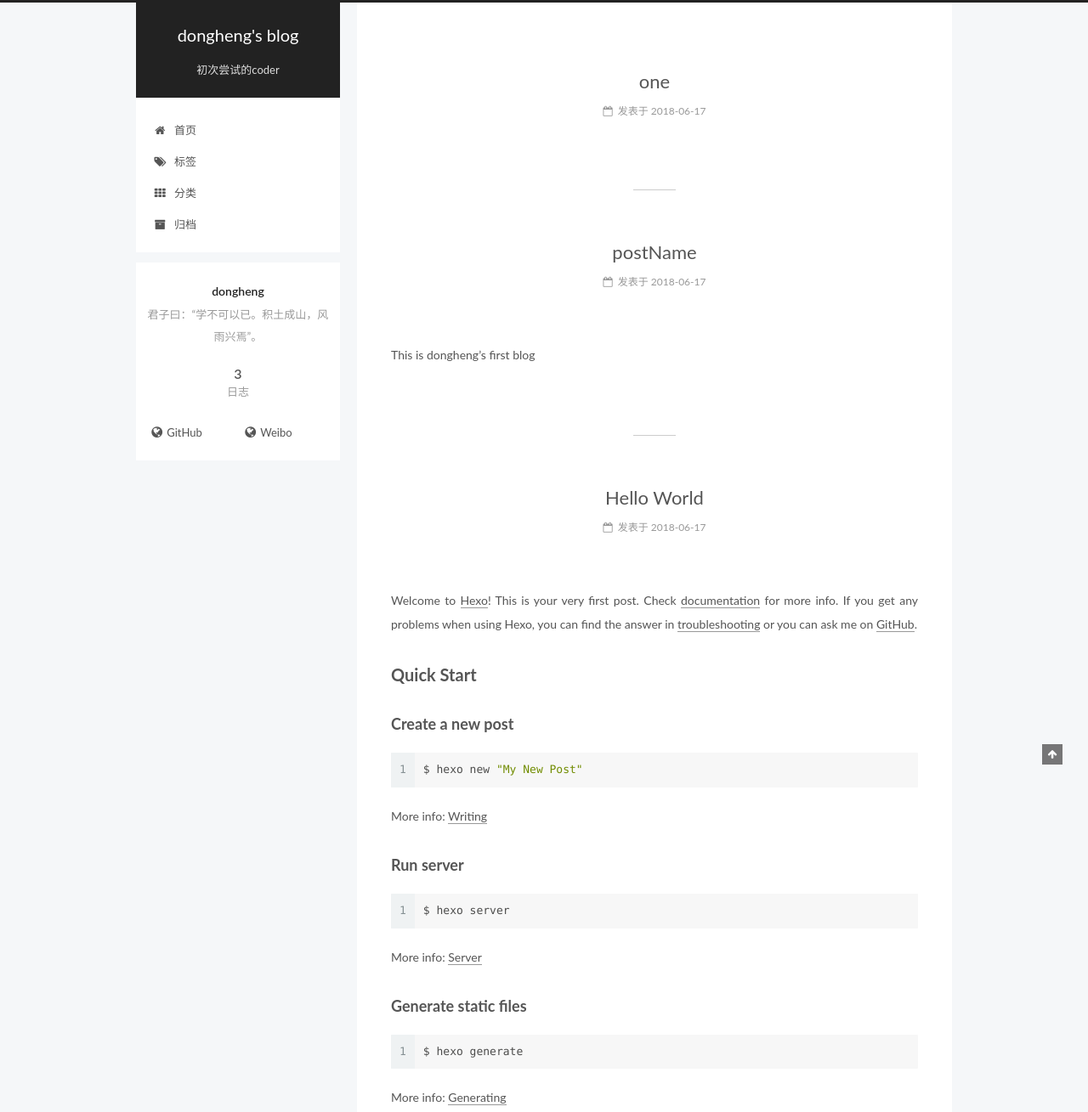
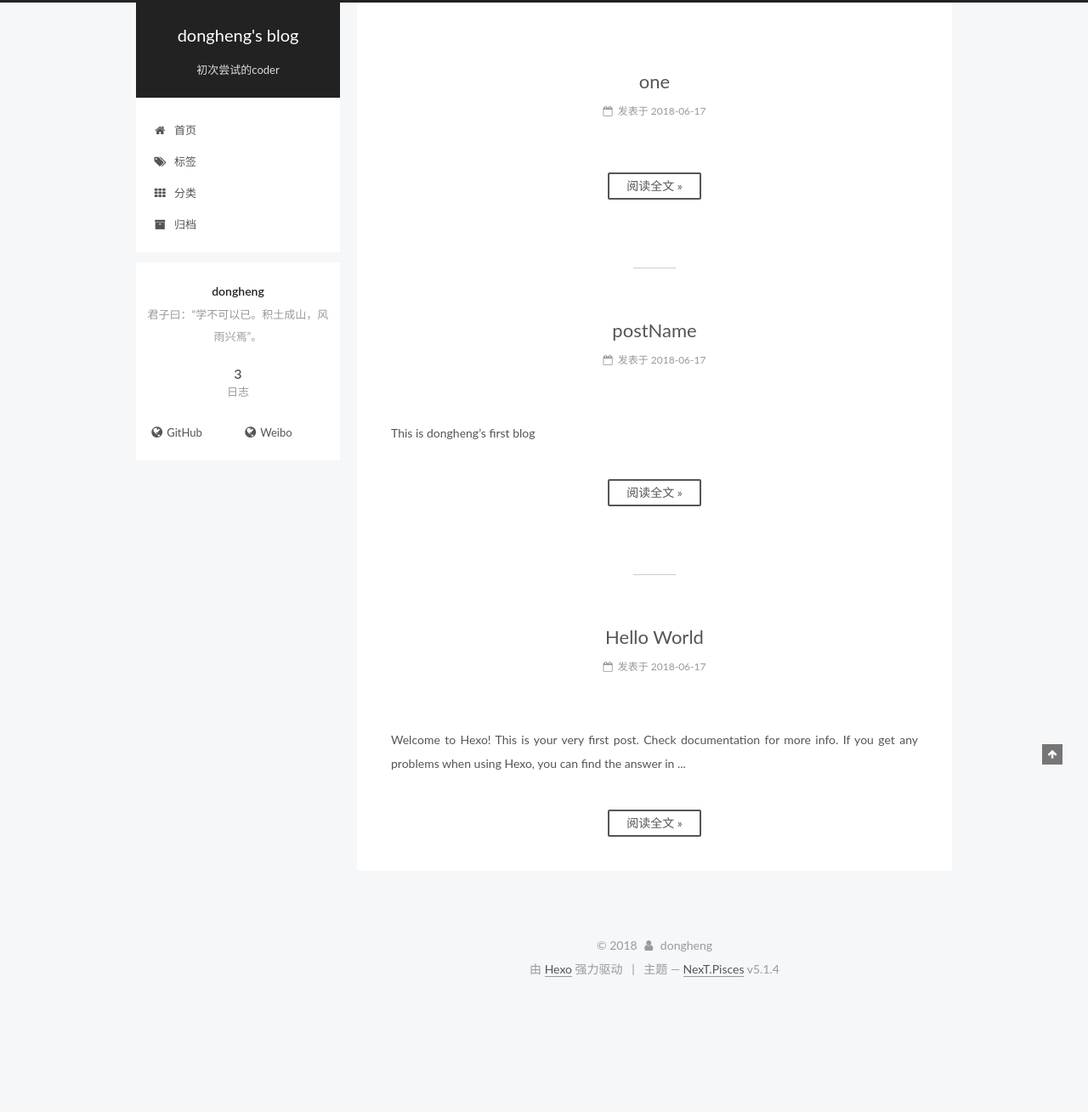
Before and after one commit to fantasticboy/dongheng.github.io, a plain HTML site: page index.html in a window 1280 px wide. Shown: the top 1309 px of the page at 85% size. After the commit the page ends 1175 px from the top, so only its background shows below. Drawn offline with Linux system fonts and the light colour scheme.

Commit message:
Site updated: 2018-06-24 15:51:04

```diff
--- a/css/main.css
+++ b/css/main.css
@@ -1832,7 +1832,7 @@ pre .javascript .function {
   width: 4px;
   height: 4px;
   border-radius: 50%;
-  background: #99afff;
+  background: #ff5de9;
 }
 .links-of-blogroll {
   font-size: 13px;
--- a/index.html
+++ b/index.html
@@ -325,6 +325,13 @@
 
 
 
+          <!--noindex-->
+          <div class="post-button text-center">
+            <a class="btn" href="/2018/06/17/one/#more" rel="contents">
+              阅读全文 &raquo;
+            </a>
+          </div>
+          <!--/noindex-->
 
 
     </div>
@@ -442,9 +449,16 @@
 
 
 
-            <p>This is dongheng’s first blog</p>
+          This is dongheng’s first blog
 
 
+          <!--noindex-->
+          <div class="post-button text-center">
+            <a class="btn" href="/2018/06/17/postName/#more" rel="contents">
+              阅读全文 &raquo;
+            </a>
+          </div>
+          <!--/noindex-->
 
 
     </div>
@@ -562,17 +576,15 @@
 
 
 
-            <p>Welcome to <a href="https://hexo.io/" target="_blank" rel="noopener">Hexo</a>! This is your very first post. Check <a href="https://hexo.io/docs/" target="_blank" rel="noopener">documentation</a> for more info. If you get any problems when using Hexo, you can find the answer in <a href="https://hexo.io/docs/troubleshooting.html" target="_blank" rel="noopener">troubleshooting</a> or you can ask me on <a href="https://github.com/hexojs/hexo/issues" target="_blank" rel="noopener">GitHub</a>.</p>
-<h2 id="Quick-Start"><a href="#Quick-Start" class="headerlink" title="Quick Start"></a>Quick Start</h2><h3 id="Create-a-new-post"><a href="#Create-a-new-post" class="headerlink" title="Create a new post"></a>Create a new post</h3><figure class="highlight bash"><table><tr><td class="gutter"><pre><span class="line">1</span><br></pre></td><td class="code"><pre><span class="line">$ hexo new <span class="string">"My New Post"</span></span><br></pre></td></tr></table></figure>
-<p>More info: <a href="https://hexo.io/docs/writing.html" target="_blank" rel="noopener">Writing</a></p>
-<h3 id="Run-server"><a href="#Run-server" class="headerlink" title="Run server"></a>Run server</h3><figure class="highlight bash"><table><tr><td class="gutter"><pre><span class="line">1</span><br></pre></td><td class="code"><pre><span class="line">$ hexo server</span><br></pre></td></tr></table></figure>
-<p>More info: <a href="https://hexo.io/docs/server.html" target="_blank" rel="noopener">Server</a></p>
-<h3 id="Generate-static-files"><a href="#Generate-static-files" class="headerlink" title="Generate static files"></a>Generate static files</h3><figure class="highlight bash"><table><tr><td class="gutter"><pre><span class="line">1</span><br></pre></td><td class="code"><pre><span class="line">$ hexo generate</span><br></pre></td></tr></table></figure>
-<p>More info: <a href="https://hexo.io/docs/generating.html" target="_blank" rel="noopener">Generating</a></p>
-<h3 id="Deploy-to-remote-sites"><a href="#Deploy-to-remote-sites" class="headerlink" title="Deploy to remote sites"></a>Deploy to remote sites</h3><figure class="highlight bash"><table><tr><td class="gutter"><pre><span class="line">1</span><br></pre></td><td class="code"><pre><span class="line">$ hexo deploy</span><br></pre></td></tr></table></figure>
-<p>More info: <a href="https://hexo.io/docs/deployment.html" target="_blank" rel="noopener">Deployment</a></p>
-
-
+          Welcome to Hexo! This is your very first post. Check documentation for more info. If you get any problems when using Hexo, you can find the answer in
+          ...
+          <!--noindex-->
+          <div class="post-button text-center">
+            <a class="btn" href="/2018/06/17/hello-world/#more" rel="contents">
+              阅读全文 &raquo;
+            </a>
+          </div>
+          <!--/noindex-->
 
 
     </div>
```
